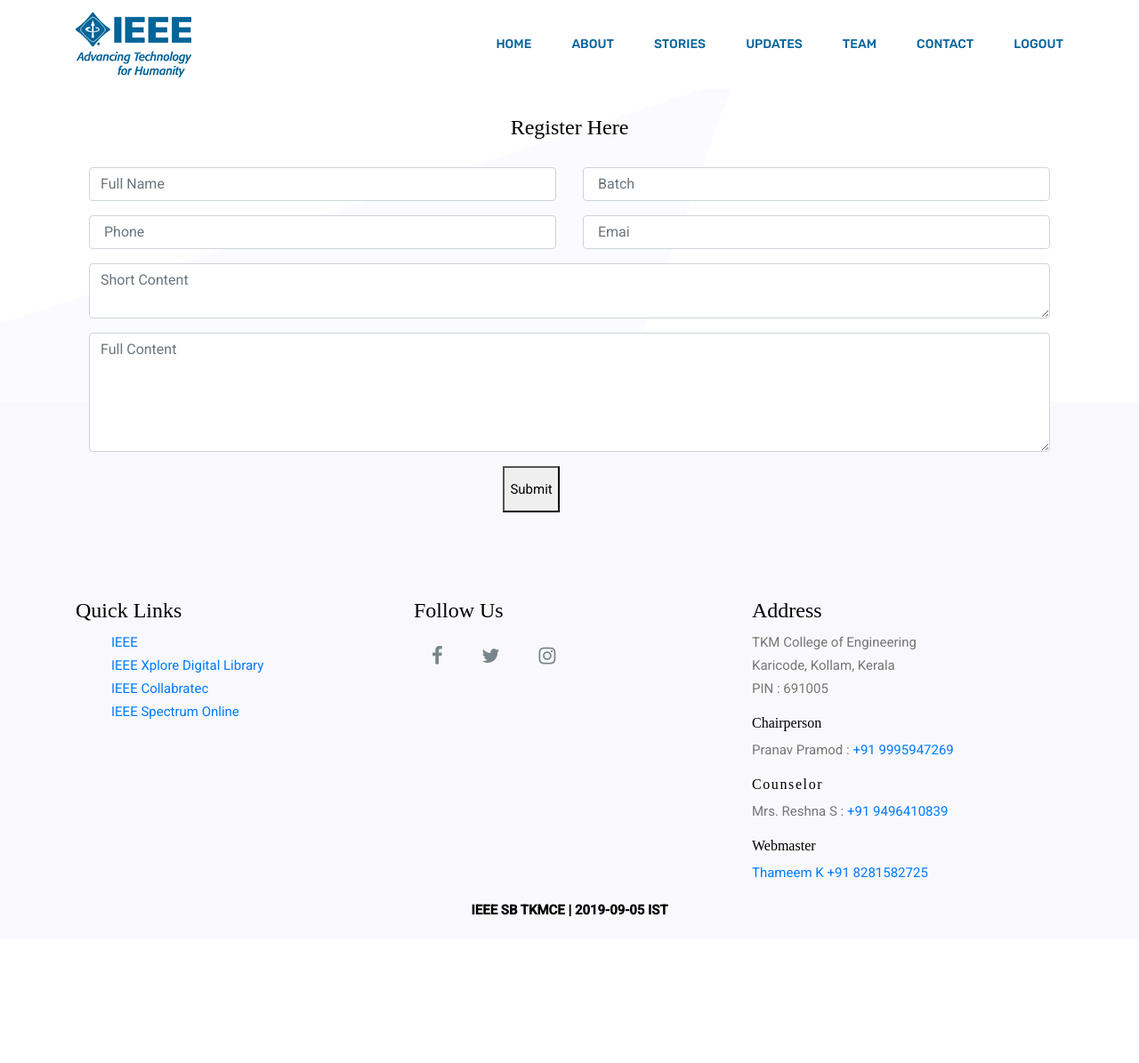
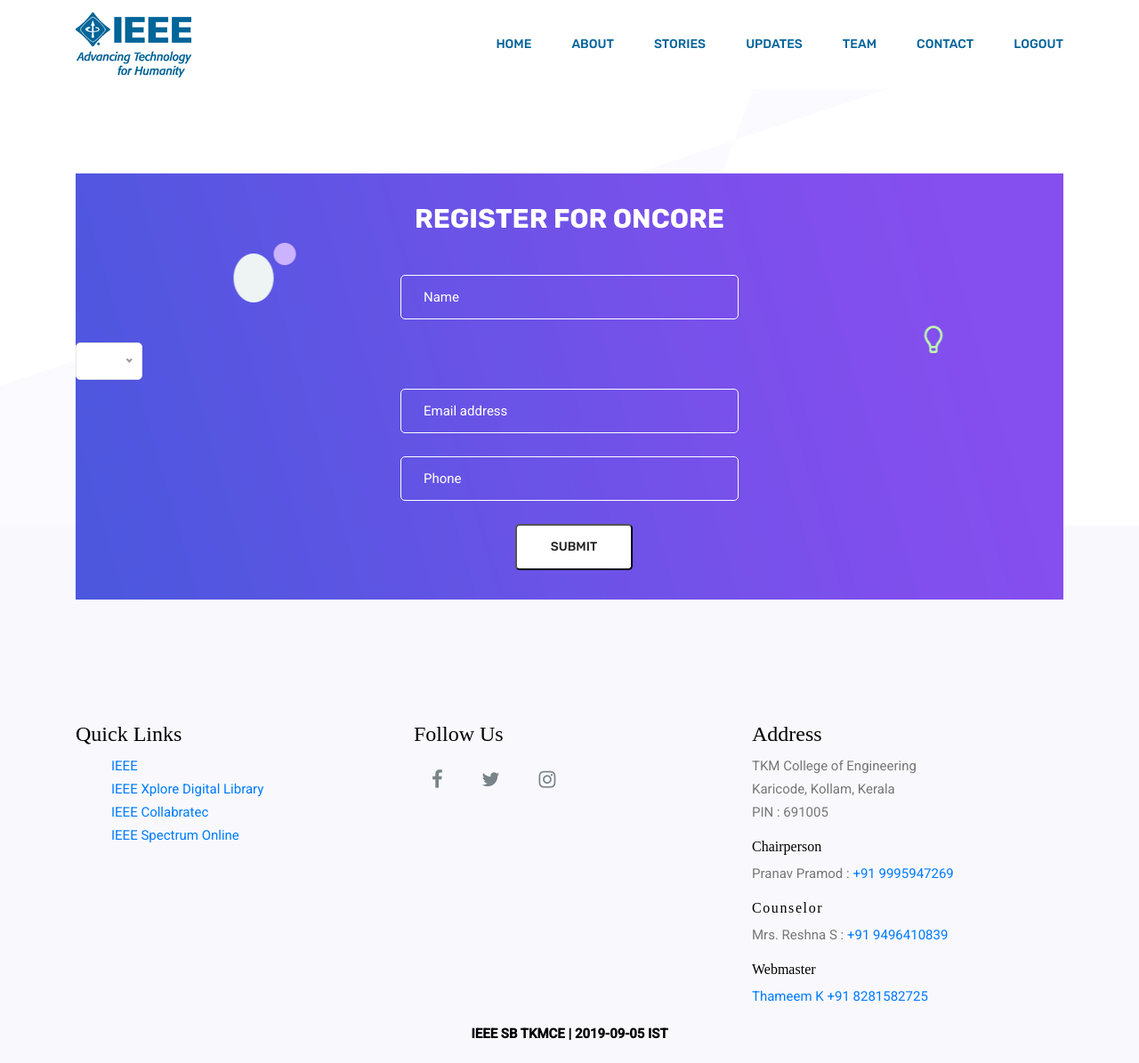
Before and after one commit to thameemk/ieee-sb-tkmce, a PHP site: the page made by application/views/reg-oncore.php in a window 1280 px wide. Shown: the whole page at 89% size. Before the commit the page ends 1030 px from the top, so only its background shows below. Run offline with PHP 8.4, Linux system fonts and the light colour scheme; the template is opened without the code that fills it, so the values that code supplies are empty.

Commit message:
reg form

```diff
--- a/application/controllers/Pages.php
+++ b/application/controllers/Pages.php
@@ -128,6 +128,9 @@
     $this->load->view('reg-oncore');
     $this->load->view('templates/footer');
   }
+  function regOncoreForm(){
+    $data = $this->input->post();
+  }
 
 
 }
--- a/application/views/reg-oncore.php
+++ b/application/views/reg-oncore.php
@@ -1,50 +1,33 @@
 <br><br><br>
-<section id="JOIN">
-    <div class="container">
-        <div class="section-top-border">
-            <h3 style="font-family: 'BebasNeueRegular';font-weight: normal;font-style: normal;" class="mb-30 text-center">Register Here</h3>
-            <div class="col-lg-12 no-padding appoinment-right">
-                <?php if($this->session->flashdata('msg')): ?>
-                <h3 style="color:#00008B; font-family: 'BebasNeueRegular';font-weight: normal;font-style: normal;">
-                    <?php echo $this->session->flashdata('msg'); ?>
-                </h3>
-                <?php endif; ?>
-                <form class="appoinment-form" name="submit-to-google-sheet" action="process" method="post">
-                    <div class="row">
-                        <div class="col-lg-6 d-flex flex-column mb-3">
-                            <input name="name" placeholder="Full Name" onfocus="this.placeholder = 'Full Name'" onblur="this.placeholder = ' Full Name'" class="form-control mt-20" required="" type="text">
-                        </div>
-                        <div class="col-lg-6 d-flex flex-column mb-3">
-                            <input name="class" placeholder=" Batch" onfocus="this.placeholder = 'Batch'" onblur="this.placeholder = ' Batch'" class="form-control mt-20" required="" type="text">
-                        </div>
-                        <div class="col-lg-6 d-flex flex-column mb-3">
-                            <input name="phone" placeholder=" Phone" onfocus="this.placeholder = 'Phone'" onblur="this.placeholder = ' Phone'" class="form-control mt-20" type="text">
-                        </div>
-                        <div class="col-lg-6 d-flex flex-column mb-3">
-                            <input name="email" placeholder=" Emai" onfocus="this.placeholder = 'Category'" onblur="this.placeholder = ' Category'" class="form-control mt-20" type="text">
-                        </div>
-                        <!-- <div class="col-lg-6 d-flex flex-column mb-3">
+<section class="newsletter_area">
+        <div class="container">
+            <div class="row justify-content-center align-items-center">
+                <div class="col-lg-12">
+                    <div class="subscription_box text-center">
+                        <h2 class="text-uppercase text-white">Register For OnCore</h2>
 
-                                    <input name="attendice" placeholder=" Attendice" onfocus="this.placeholder = 'Attendice'" onblur="this.placeholder = ' Attendice'" class="form-control mt-20"  type="text">
-                                </div> -->
-                        <!-- <div class="col-lg-6 d-flex flex-column mb-3">
-                                                                    <h5>Upload Image:</h5>
-                                                                        <input name="image" placeholder=" Upload Image" onfocus="this.placeholder = 'Upload Image'" onblur="this.placeholder = ' Upload Image'" class="mt-20" style="height:40px;" required="" type="file">
-                                                                </div> -->
-                        <div class="col-lg-12 flex-column mb-3">
-                            <textarea rows="2" class="form-control mt-20" name="smessage" placeholder="Short Content" onfocus="this.placeholder = ''" onblur="this.placeholder = 'Short Content'"></textarea>
-                        </div>
-                        <div class="col-lg-12 flex-column mb-3">
-                            <textarea rows="5" class="form-control mt-20" name="lmessage" placeholder="Full Content" onfocus="this.placeholder = ''" onblur="this.placeholder = 'Full Content'"></textarea>
-                        </div>
-                        <br>&nbsp;
-                        <div class="col-lg-6 d-flex justify-content-end send-btn">
-                            <button type="submit" class="ui inverted green button  " id="reg">Submit</button>
+                        <div class="subcribe-form" id="">
+                            <form novalidate="true" action="" method="post" class="subscription relative">
+                                <input name="name" placeholder="Name" onfocus="this.placeholder = ''" onblur="this.placeholder = 'Name'" required="" type="text"><br><br>
+
+                               <!--  <select name="batch" placeholder="Batch" onfocus="this.placeholder = ''" onblur="this.placeholder = 'Batch'" required=""> -->
+                                <select>
+                                <option value="t3a">T3A</option>
+                                <option value="t3b">T3B</option>
+                                <option value="r3">R3</option>
+                                <option value="p3">P3</option>
+
+                                </select>
+                                <br><br>
+
+                                <input name="EMAIL" placeholder="Email address" onfocus="this.placeholder = ''" onblur="this.placeholder = 'Email address'" required="" type="email"><br><br>
+                                <input name="phone" placeholder="Phone" onfocus="this.placeholder = ''" onblur="this.placeholder = 'Phone'" required="" type="text"><br><br>
+                                <button class="primary-btn hover d-inline">SUBMIT</button>
+                                <div class="info"></div>
+                            </form>
                         </div>
                     </div>
-                </form>
-                <br>
+                </div>
             </div>
         </div>
-    </div>
-</section>
+    </section>
```
